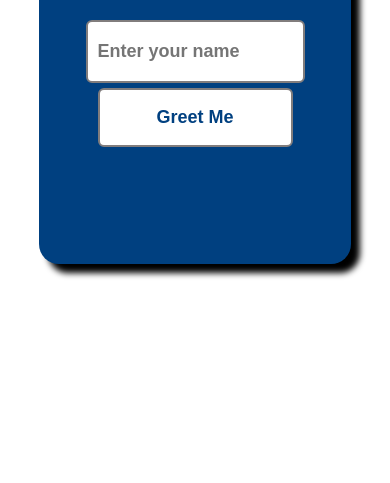
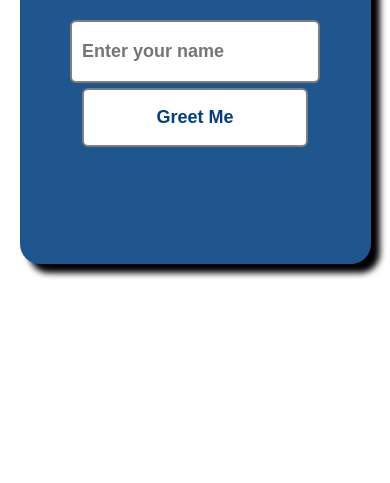
Before and after one commit to Asriths31/greetings, a plain HTML site: page index.html in a window 390 px wide. Shown: the part 377-860 px from the top of the page. Drawn offline with Linux system fonts and the light colour scheme.

```diff
--- a/style.css
+++ b/style.css
@@ -5,7 +5,7 @@ body{
 }
 .main-block{
     display: flex;
-    background-color: #004080 ;
+    background-color: #1e568d ;
     flex-direction: column;
     gap:14px;
     justify-content: space-between;
@@ -25,7 +25,7 @@ body{
 .user-block{
     display: none;
     color: #ffffff;
-    background-color: #004080 ;
+    background-color: #1e568d ;
     flex-direction: column;
     justify-content: space-between;
     align-items: center;
@@ -96,13 +96,13 @@ button:focus{
 
 @media only screen and (max-width:600px) {
     .main-block{
-        width: 80vw;
+        width: 90vw;
     }
     .user-block{
-        width: 80vw;
+        width: 90vw;
     }
     input,button{
-        width: 50vw;
+        width: 58vw;
     }
 
 }
```
